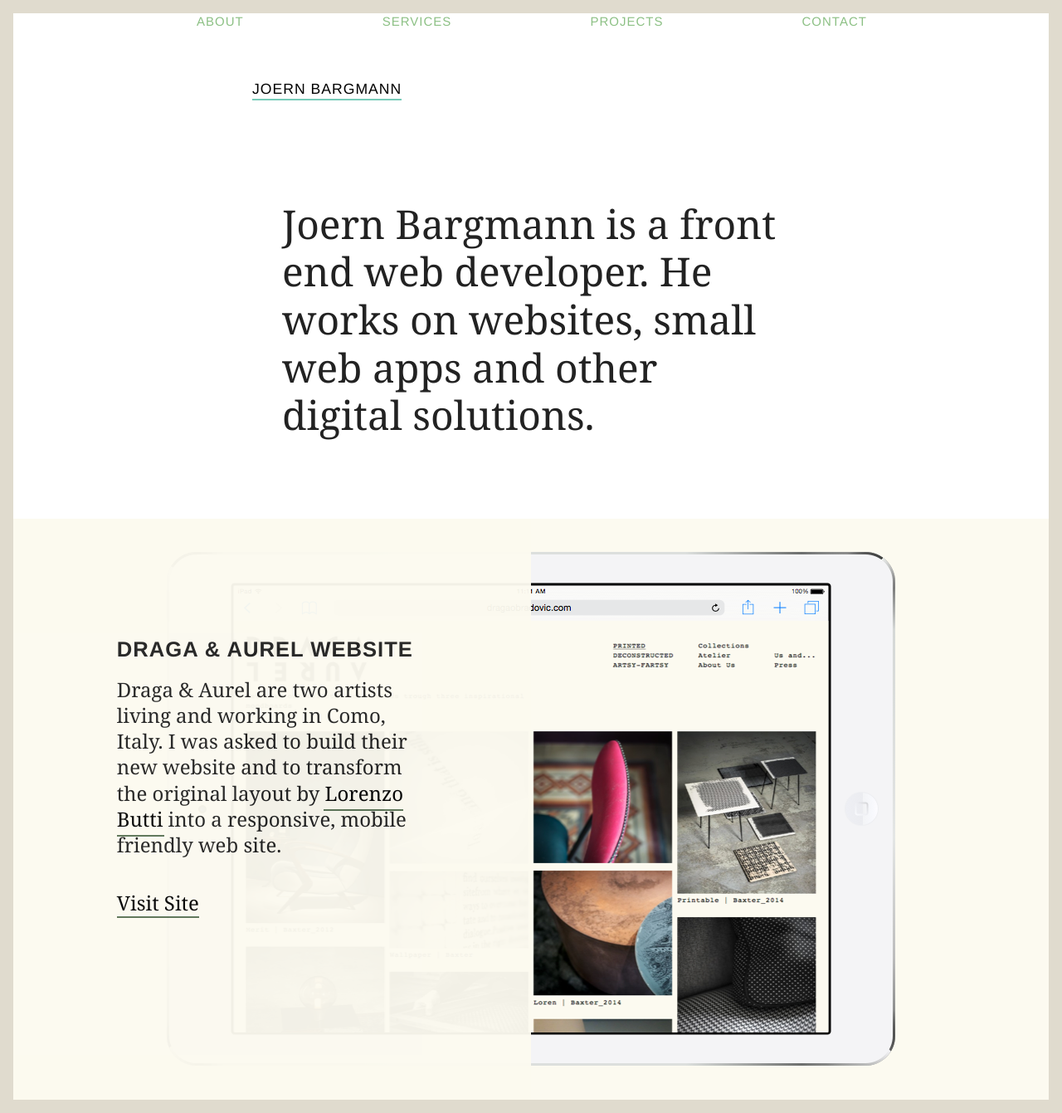
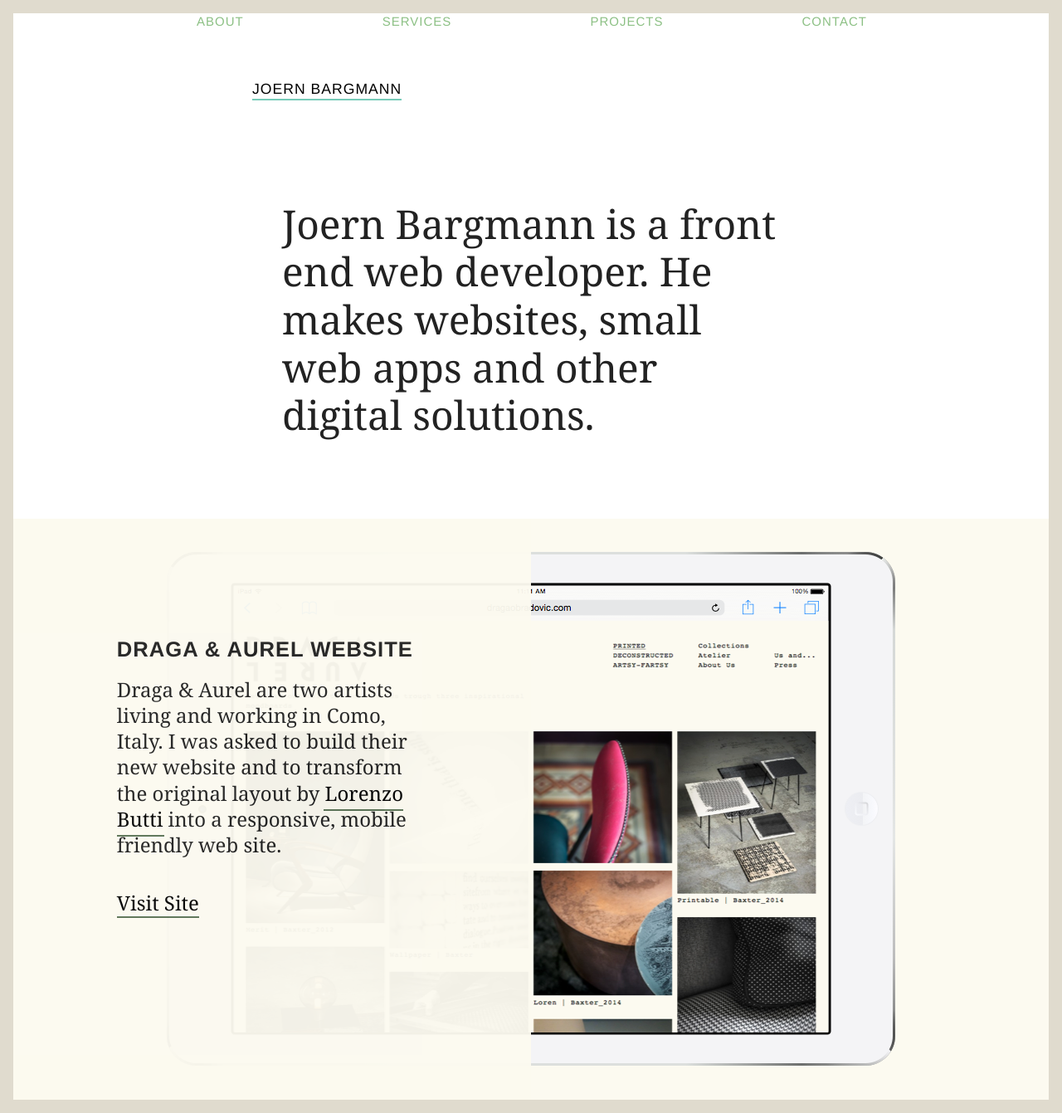
Before and after one commit to joernba/joernba.github.io, a Jekyll site: the page built from index.html, in a window 1280 px wide. Shown: the whole page at 83% size. Built offline with Jekyll 4.4.1, drawn with Linux system fonts in a browser that asks for light colours; comment, search, counter and statistics services are not loaded.

Commit message:
small text change on home
Signed-off-by: Joern Bargmann <joernba@gmail.com>

```diff
--- a/_config.yml
+++ b/_config.yml
@@ -1,7 +1,7 @@
 # Site settings
 title: Joern Bargmann
 email: me@joern.im
-description: Joern Bargmann is a front end web developer. He works on websites, small web apps and other digital solutions.
+description: Joern Bargmann is a front end web developer. He makes websites, small web apps and other digital solutions.
 baseurl: "" # the subpath of your site, e.g. /blog/
 permalink: /:categories/:title/
 url: "http://joern.im" # the base hostname & protocol for your site
```
